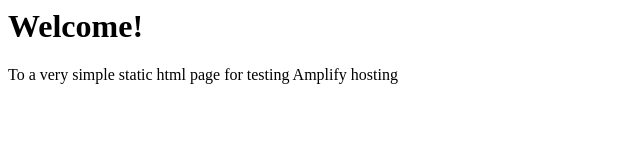
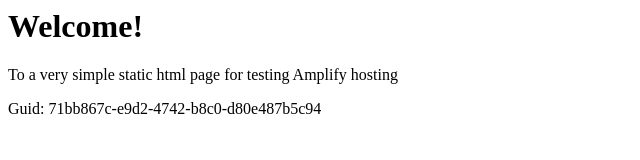
Before and after one commit to aws-aemilia-lhr/Github-PR-Commit-Integration-Test-DoNotTouch-GithubWebhookPreviewCanaryTest-v1-prod-eu-west-2, a website: page src/index.html in a window 1280 px wide. Shown: the whole page, without its empty margins (0-640 px from the left). Drawn offline with Linux system fonts and the light colour scheme.

Commit message:
commit from integ tests

```diff
--- a/src/index.html
+++ b/src/index.html
@@ -1,3 +1,5 @@
+
+
 <html lang="en">
 
 <head>
@@ -10,6 +12,6 @@
 <body>
     <h1>Welcome!</h1>
     <p>To a very simple static html page for testing Amplify hosting</p>
-</body>
+    <p>Guid: 71bb867c-e9d2-4742-b8c0-d80e487b5c94</p></body>
 
 </html>
```
